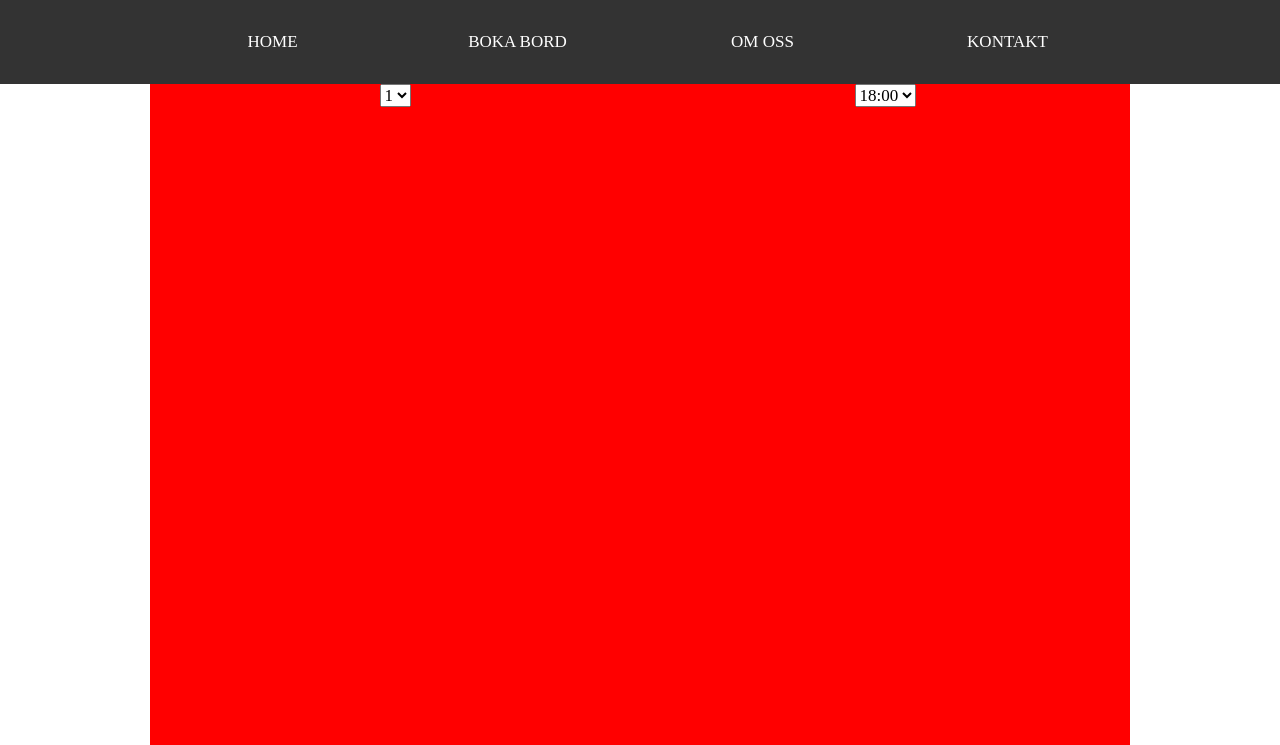
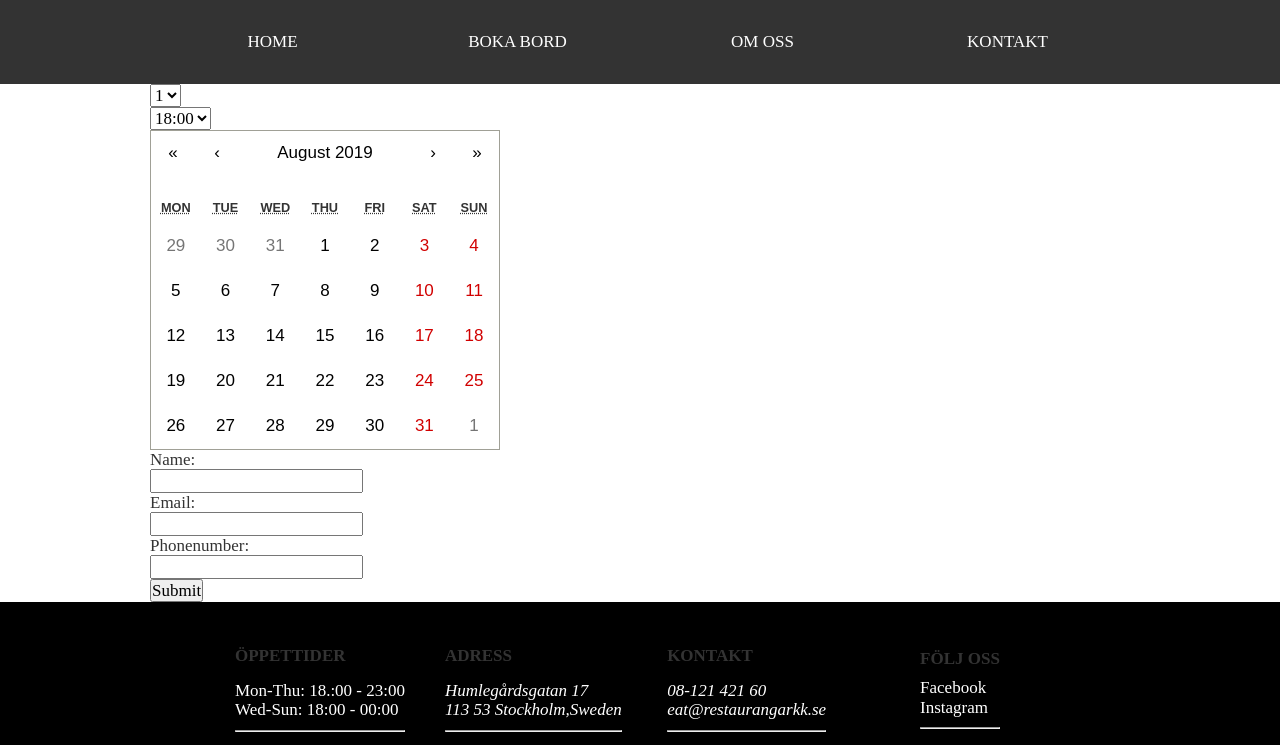
Before and after one commit to rebeccakling/restaurant-arkk, a React (Create React App) app: page /booking in a window 1280 px wide. Shown: the top 745 px of the page. Built offline with nearby package versions, Linux system fonts and the light colour scheme; a web font is replaced by a local one.

Commit message:
Fix footer issue

```diff
--- a/src/components/booking/booking.scss
+++ b/src/components/booking/booking.scss
@@ -1,27 +1,27 @@
-.container{
-    background-color: red;
-    display: grid;
-    grid-template-columns: 1fr 1fr;
-    grid-template-rows: 100% 1fr 1fr;
-    grid-template-areas: "box1 box2"
-    "box3 box3"
-    "box4 box4";
-    justify-items: center;
-}
+// .container{
+//     background-color: red;
+//     display: grid;
+//     grid-template-columns: 1fr 1fr;
+//     grid-template-rows: 100% 1fr 1fr;
+//     grid-template-areas: "box1 box2"
+//     "box3 box3"
+//     "box4 box4";
+//     justify-items: center;
+// }
 
-.box1{
-    grid-area: box1;
-}
+// .box1{
+//     grid-area: box1;
+// }
 
-.box2{
-    grid-area: box2;
-}
+// .box2{
+//     grid-area: box2;
+// }
 
-.box3{
-    grid-area: box3;
-    background-color: green;
-}
+// .box3{
+//     grid-area: box3;
+//     background-color: green;
+// }
 
-.box4{
-    grid-area: box4;
-}
+// .box4{
+//     grid-area: box4;
+// }
--- a/src/components/footer/footer.scss
+++ b/src/components/footer/footer.scss
@@ -155,8 +155,9 @@
     .footer {
        grid-template-columns: 1fr 1fr 1fr 1fr 1fr 1fr;
        grid-column: 2 / 6;
-    }
-    .box1 {
-        grid-column: 2 / 3;
+
+       .box1 {
+           grid-column: 2 / 3;
+       }
     }
 }
--- a/src/components/footer/footer.tsx
+++ b/src/components/footer/footer.tsx
@@ -1,3 +1,4 @@
+
 import React, { Component } from "react";
 import "./footer.scss";
 
--- a/src/components/home/home.scss
+++ b/src/components/home/home.scss
@@ -5,7 +5,7 @@
     .home-container {
 
         display: grid;
-        grid-template-rows: 1fr 0.1fr 1fr 0.1fr;
+        grid-template-rows: 1fr 0.1fr 1fr;
         width: 100vw;
         height: 100vh;
         border: 1px dotted red;
@@ -88,8 +88,8 @@
             }
         }
 
-        Footer {
-            grid-row: 4 / 5;
-        }
+        // Footer {
+        //     grid-row: 4 / 5;
+        // }
 
     }
--- a/src/components/home/home.tsx
+++ b/src/components/home/home.tsx
@@ -24,9 +24,11 @@ export default class Home extends Component {
           Vårt val att arbeta med svenska råvaror gör att vi är helt i händerna på det naturen erbjuder oss under året. Det föder kreativitet på ett sätt vi älskar. Med alla samlade erfarenheter från åren som gått och självsäkerheten de gett oss har vi idag format ett helt eget uttryck, både i köket och matsalen.
           </p>
         </div>
-        <Footer />
       </div>
+      <Footer />
+
       </>
+
     );
   }
 }
```
